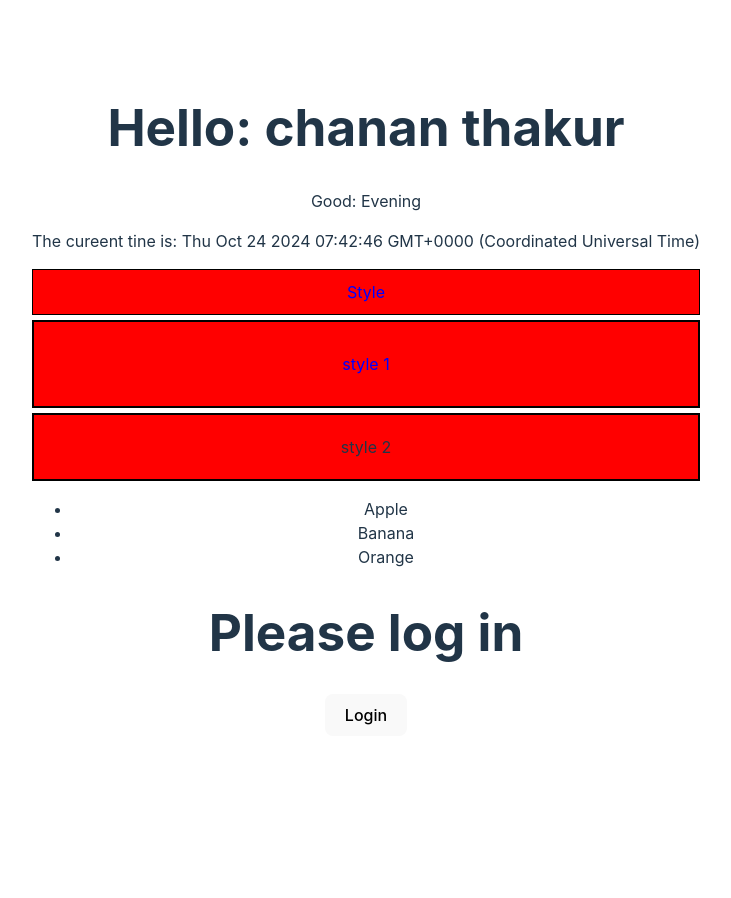
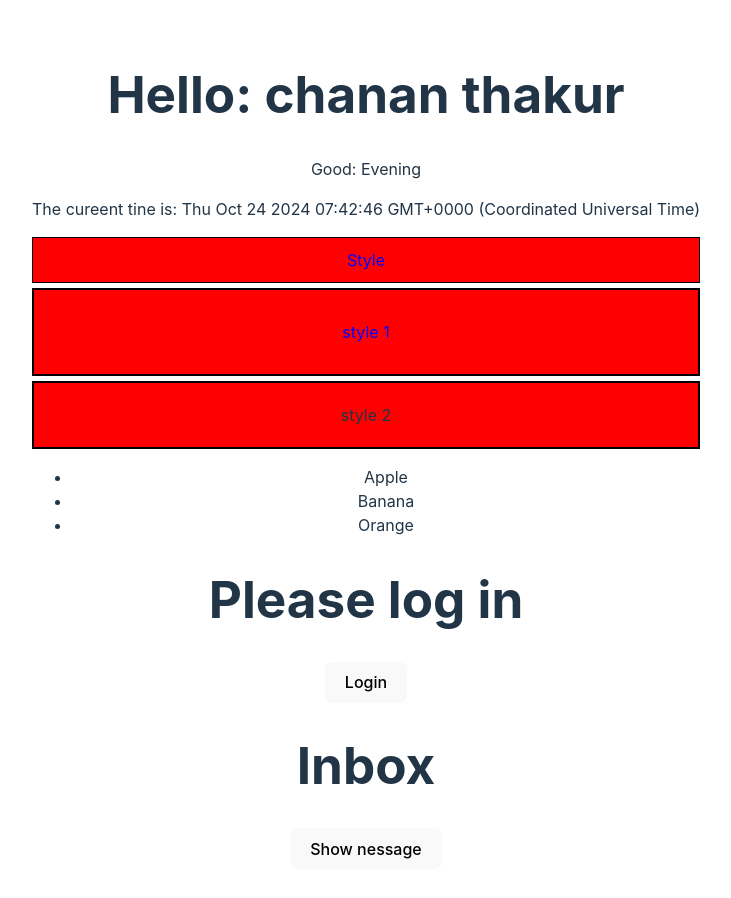
Before and after one commit to CHANDAN-su/reactApplication, a React (Vite) app: page / in a window 1280 px wide. Shown: the top 898 px of the page, without its empty margins (274-1005 px from the left). Before the commit the page ends 800 px from the top, so only its background shows below. Built offline with nearby package versions, Linux system fonts and the light colour scheme.

Commit message:
Conditional Rendering with Logical AND (&&)

```diff
--- a/Component/JavascriptXML.jsx
+++ b/Component/JavascriptXML.jsx
@@ -1,9 +1,10 @@
-import React, {useState} from 'react'
+import React, {useCallback, useState} from 'react'
 import '../src/App.css'
 
 const Greeting = ({name}) =>{
 
   const [isLoggedIN, setIsLoggedIN] = useState(false);
+  const [hasMessage, setHasMessage] = useState(false);
 
     const handleLogInClick = () => {
       setIsLoggedIN(true);
@@ -55,6 +56,12 @@ const Greeting = ({name}) =>{
             <h1>{isLoggedIN ? "Welcome back" : "Please log in"}</h1>
             <button onClick={() => setIsLoggedIN(!isLoggedIN)}>{isLoggedIN ? "Logout" : "Login"}</button>
 
+            <h1>Inbox</h1>
+            {hasMessage && <p>You have new message!</p>}
+            <button onClick={() => setHasMessage(!hasMessage)}>
+              {hasMessage ? "Hide message" : "Show nessage"}
+            </button>
+
         </>
     )
 }
```
